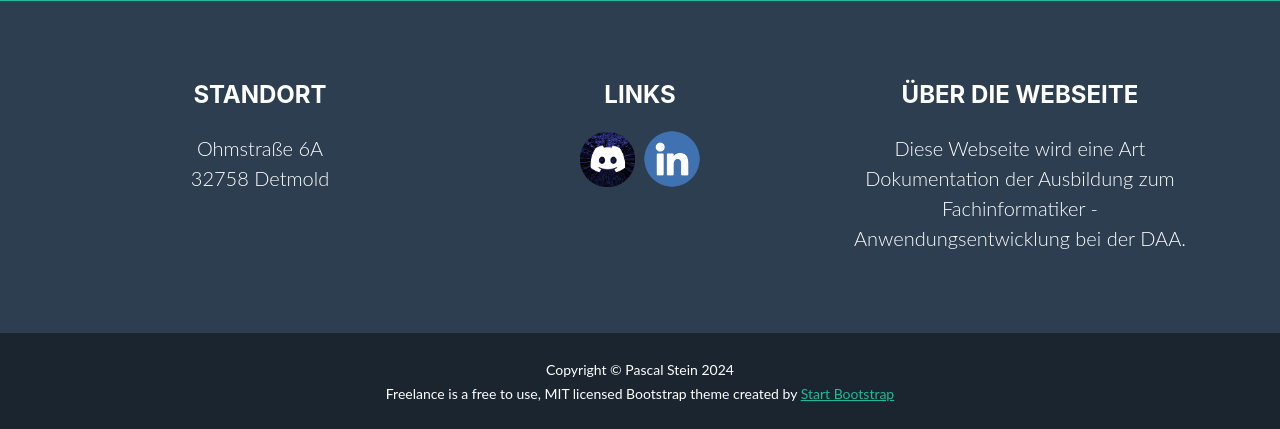
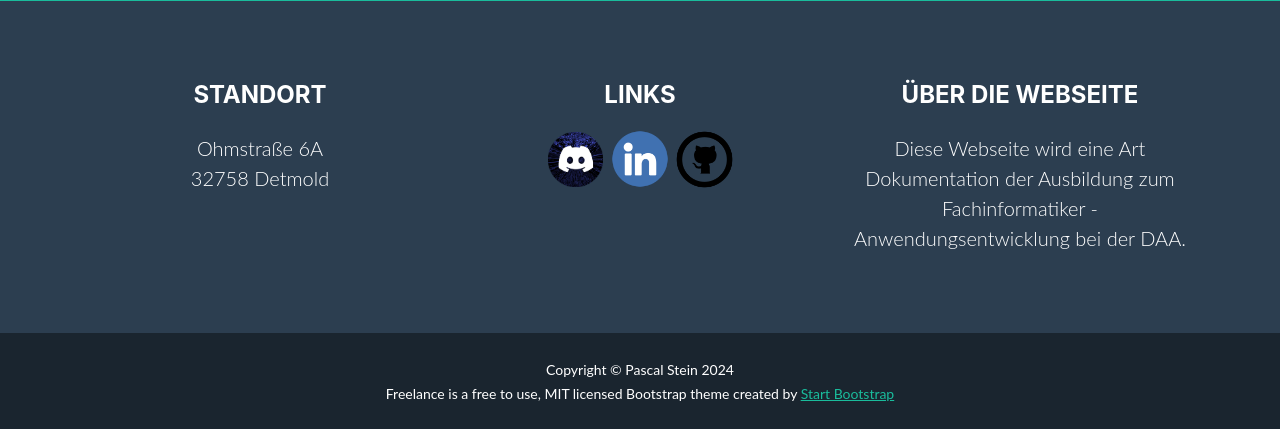
Before and after one commit to pacokeks/ek_web, a PHP site: page /index.php in a window 1280 px wide. Shown: the part 914-1343 px from the top of the page. Run offline with PHP 8.4, Linux system fonts and the light colour scheme; some libraries are stand-ins or nearby versions.

Commit message:
added GitHub Link

```diff
--- a/misc/footer.php
+++ b/misc/footer.php
@@ -16,6 +16,9 @@
                 </a>
                 <a class="btn btn-outline-light btn-social mx-1" href="https://www.linkedin.com/in/pascal-stein-0aa54632b/">
                     <img src="assets/img/lin.png" alt="LinkedIn" style="width: 70px; height: 70px;">
+                </a>
+                <a class="btn btn-outline-light btn-social mx-1" href="https://github.com/pacokeks">
+                    <img src="assets/img/github-circle-svgrepo-com.png" alt="GitHub" style="width: 67px; height: 67px;">
                 </a>
             </div>
             <div class="col-lg-4">
```
Also changed, not shown: assets/img/git.png (added), assets/img/github-circle-svgrepo-com.png (added).
